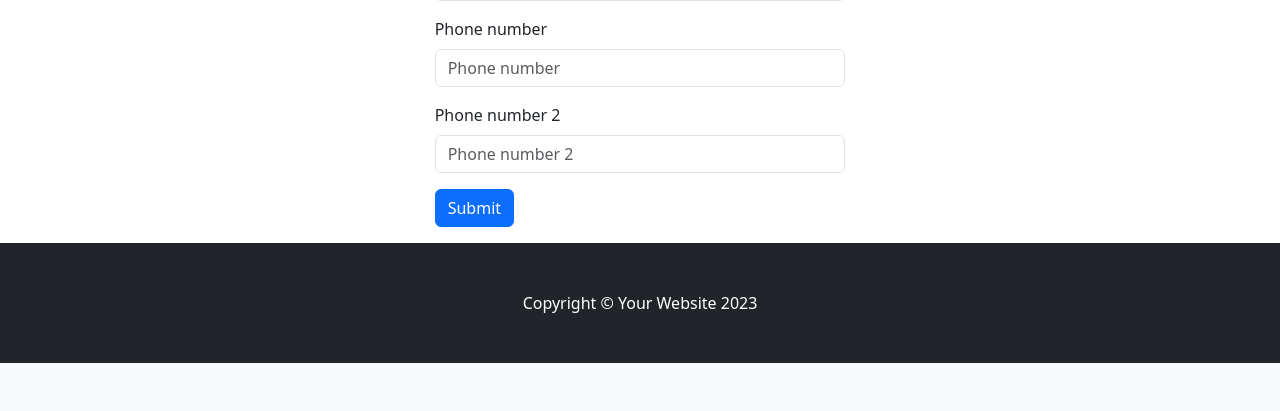
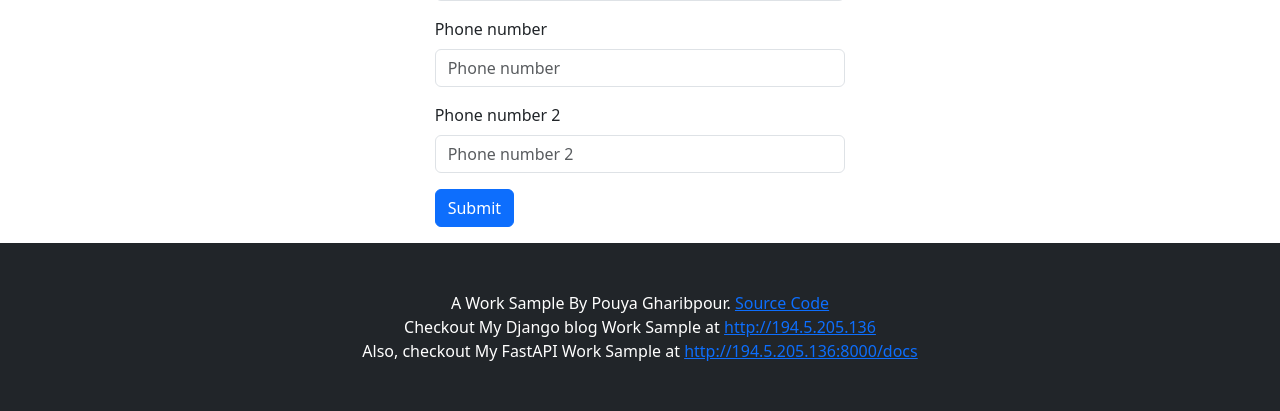
Before and after one commit to pouya-gh/MyStore, a Django app: page /en/profile/update in a window 1280 px wide. Shown: the part 827-1238 px from the top of the page. Before the commit the page ends 1190 px from the top, so only its background shows below. Run offline with Django 5.2, Linux system fonts and the light colour scheme; the visitor is signed in with stand-in values (Sample User, id 1); data that the repository does not hold is empty; parts of the project's set-up code (start-up, migrations or seed data) failed here and were passed over; some libraries are stand-ins or nearby versions.

Commit message:
add self promotion to footer

```diff
--- a/account/templates/base.html
+++ b/account/templates/base.html
@@ -95,7 +95,9 @@
 
     <!-- Footer-->
     <footer class="py-5 bg-dark">
-      <div class="container"><p class="m-0 text-center text-white">Copyright &copy; Your Website 2023</p></div>
+      <div class="container"><p class="m-0 text-center text-white">A Work Sample By Pouya Gharibpour. <a href="https://github.com/pouya-gh/MyStore">Source Code</a></p></div>
+      <div class="container"><p class="m-0 text-center text-white">Checkout My Django blog Work Sample at <a href="http://194.5.205.136">http://194.5.205.136</a></p></div>
+      <div class="container"><p class="m-0 text-center text-white">Also, checkout My FastAPI Work Sample at <a href="http://194.5.205.136:8000/docs">http://194.5.205.136:8000/docs</a></p></div>
     </footer>
   </body>
 </html>
```
